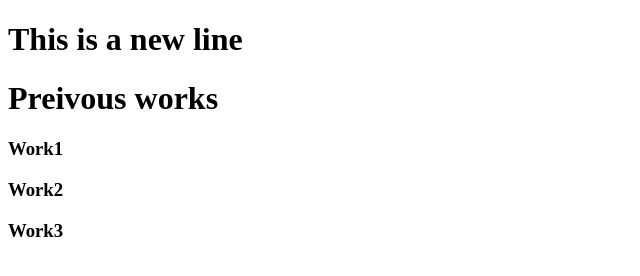
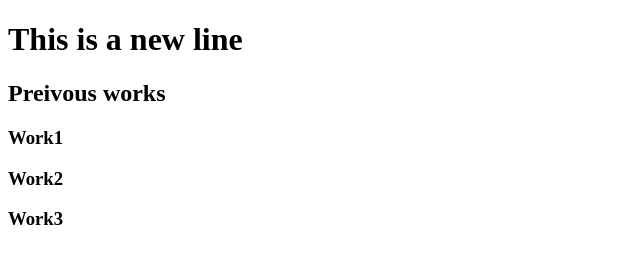
Before and after one commit to Franky101/miweb, a plain HTML site: page works.html in a window 1280 px wide. Shown: the whole page, without its empty margins (0-640 px from the left). Drawn offline with Linux system fonts and the light colour scheme.

Commit message:
update works.html

```diff
--- a/works.html
+++ b/works.html
@@ -8,7 +8,7 @@
 </head>
 <body>
     <h1>This is a new line</h1>
-    <h1>Preivous works</h1>
+    <h2>Preivous works</h2>
     <h3>Work1</h3>
     <h3>Work2</h3>
     <h3>Work3</h3>
```
